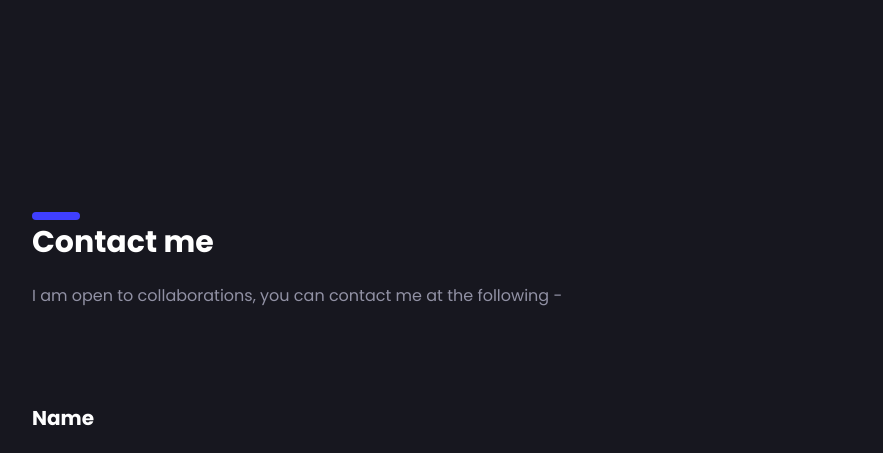
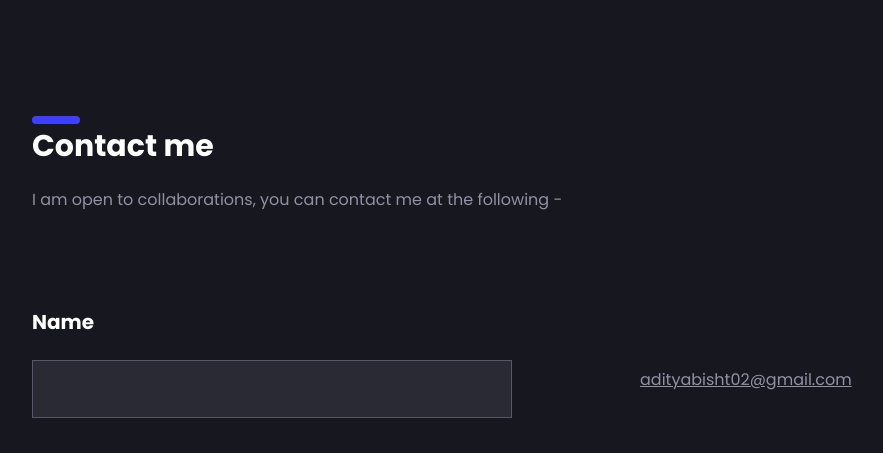
Before and after one commit to adityabisht02/tailwind-portfolio-site, a website: page index.html in a window 1280 px wide. Shown: the part 3970-4423 px from the top of the page, without its empty margins (64-947 px from the left). Drawn offline with Linux system fonts and the light colour scheme.

Commit message:
mt changed for contact

```diff
--- a/index.html
+++ b/index.html
@@ -343,7 +343,7 @@
 
     <!-- Hire me -->
     <div
-      class="container mt-64 flex justify-between items-center mx-auto px-8 md:px-14 lg:px-24 w-full"
+      class="container mt-40 flex justify-between items-center mx-auto px-8 md:px-14 lg:px-24 w-full"
     >
       <section class="w-full">
         <h2 id="hire" class="secondary-title">Contact me</h2>
```
Also changed, not shown: tailwind.css.
